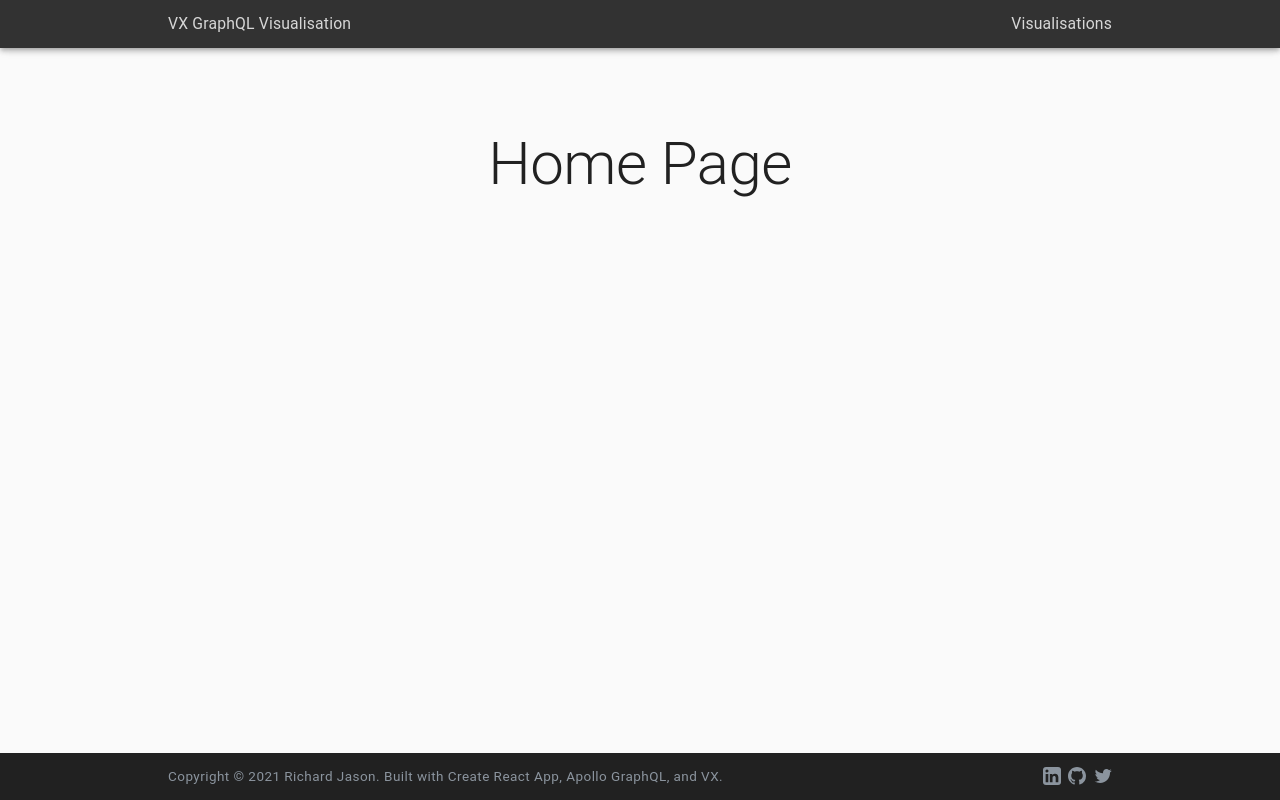
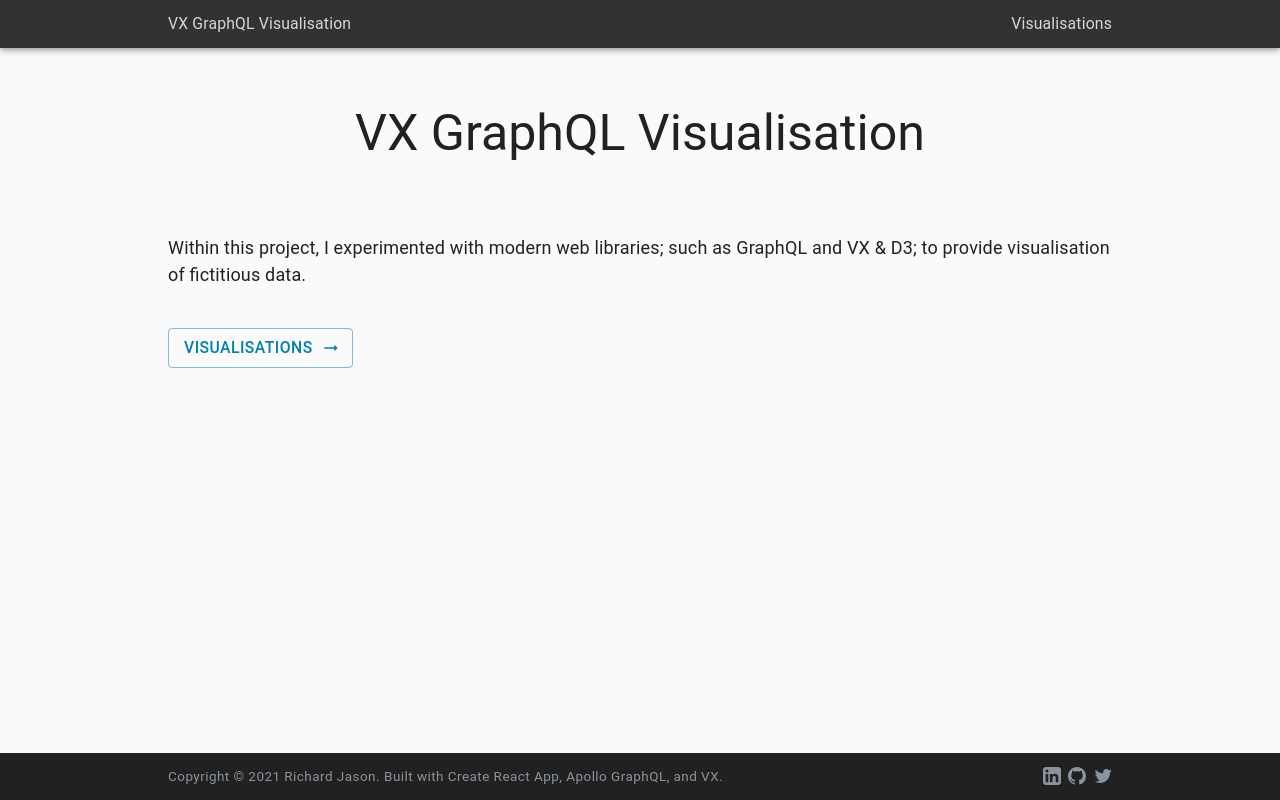
Before and after one commit to RJason13/VX-GraphQL-Visualisation, a React (Create React App) app: page /home in a window 1280 px wide. Built offline with nearby package versions, Linux system fonts and the light colour scheme.

Commit message:
feat: :lipstick: added UX navigations and descriptions

```diff
--- a/src/components/LineChart/LineChart.tsx
+++ b/src/components/LineChart/LineChart.tsx
@@ -146,8 +146,7 @@ const LineChart = <T extends object>({
                     x={d => xScale(getX(d)) || 0}
                     y={d => yScale(getY(d)) || 0}
                     stroke={colorScale(series)}
-                    strokeWidth={1}
-                    strokeOpacity={1}
+                    strokeWidth={2}
                     shapeRendering="geometricPrecision"
                     markerMid="url(#marker-circle)" />
               </Group>
--- a/src/views/Home/Home.tsx
+++ b/src/views/Home/Home.tsx
@@ -1,14 +1,28 @@
 import React, { FC } from "react";
-import { Box, Container, Typography } from "@material-ui/core";
+import { Box, Button, Container, Typography } from "@material-ui/core";
+import { NavLink } from "react-router-dom";
+import { ArrowRightAlt } from "@material-ui/icons";
 
 const Home: FC = () => {
     return (
         <Container maxWidth="md">
-          <Box component={"section"} py={5}>
-            <Box py={5} textAlign="center">
-              <Typography variant="h2">
-                Home Page
+          <Box component={"section"} py={3}>
+            <Box py={4} textAlign="center">
+              <Typography variant="h3">
+                VX GraphQL Visualisation
               </Typography>
+            </Box>
+            <Box py={5} textAlign="left">
+              <Typography variant="body1">
+                Within this project, I experimented with modern web libraries; such as GraphQL and VX &amp; D3; to provide visualisation of fictitious data.
+              </Typography>
+            </Box>
+            <Box pb={2}>
+                <NavLink to="/visualisations">
+                    <Button variant="outlined" color="secondary" endIcon={<ArrowRightAlt />} style={{textDecoration: 'none'}}>
+                        Visualisations
+                    </Button>
+                </NavLink>
             </Box>
           </Box>
         </Container>);
--- a/src/views/Visualisations/Visualisations.tsx
+++ b/src/views/Visualisations/Visualisations.tsx
@@ -1,16 +1,17 @@
 import React, { FC, Suspense } from "react";
-import { Redirect, Route, Switch as RouteSwitch, useRouteMatch } from "react-router-dom";
+import { NavLink, Redirect, Route, Switch as RouteSwitch, useRouteMatch } from "react-router-dom";
 import routes from './routes';
 import PageNavbar from "components/PageNavbar";
-import { Box, Container, Typography } from "@material-ui/core";
+import { Box, Button, Container, Typography } from "@material-ui/core";
 import styled from "styled-components";
 import Loading from "components/Loading";
+import { ArrowRightAlt } from "@material-ui/icons";
 
 // sub components
 
 const StyledBox = styled(Box)`
     & > section:nth-child(even) {
-        background-color: ${({theme})=>theme.palette.type === 'light' ? '#ccc': '#555'};
+        background-color: ${({theme})=>theme.palette.type === 'light' ? '#eee': '#555'};
     }
 `;
 
@@ -25,25 +26,45 @@ const Visualisations: FC = () => {
                 <Route path={`${path}`} strict exact>
                     <StyledBox>
                         <section>
-                            <Container>
+                            <Container maxWidth="md">
+                                <Box py={2}>
                                     <Typography variant="h4">
                                         Monthly Top 3 Topics
                                     </Typography>
+                                </Box>
+                                <Box py={1}>
                                     <Typography variant="body1">
-                                   The most prevalent 3 topics for each month are visualised within ... chart.
+                                    The first visualization shows which topics are most popular in each month within Grouped Bar chart.
                                     </Typography>
+                                </Box>
+                                <Box pb={2}>
+                                    <NavLink to={`${baseUrl}/monthly-top-3-topics`}>
+                                        <Button variant="outlined" color="secondary" endIcon={<ArrowRightAlt />} style={{textDecoration: 'none'}}>
+                                            First Visualisation
+                                        </Button>
+                                    </NavLink>
+                                </Box>
                             </Container>
                         </section>
                         <section>
-                            <Container>
+                            <Container maxWidth="md">
+                                <Box py={2}>
                                     <Typography variant="h4">
                                         Author's Profile
                                     </Typography>
+                                </Box>
+                                <Box py={1}>
                                     <Typography variant="body1">
-                                    Aggregate a large-enough number of posts by their author.
-                                    Use this information to create interesting user profiles for each of the authors posting on our fictitious blog.
-                                    For example, you could explore which topics each author tends to post about the most, what their posting frequency looks like, or perhaps even explore how their topics of interest have changed across time.
+                                        The second visualisation shows insight about an author's topics interests. There are 2 charts visualised, rank of topic's tendency in a bar chart and topic scores over time in line chart.
                                     </Typography>
+                                </Box>
+                                <Box pb={2}>
+                                    <NavLink to={`${baseUrl}/author-profile`}>
+                                        <Button variant="outlined" color="secondary" endIcon={<ArrowRightAlt />} style={{textDecoration: 'none'}}>
+                                            Second Visualisation
+                                        </Button>
+                                    </NavLink>
+                                </Box>
                             </Container>
                         </section>
                     </StyledBox>
```
Lines whose indentation alone changed are shown as unchanged.
